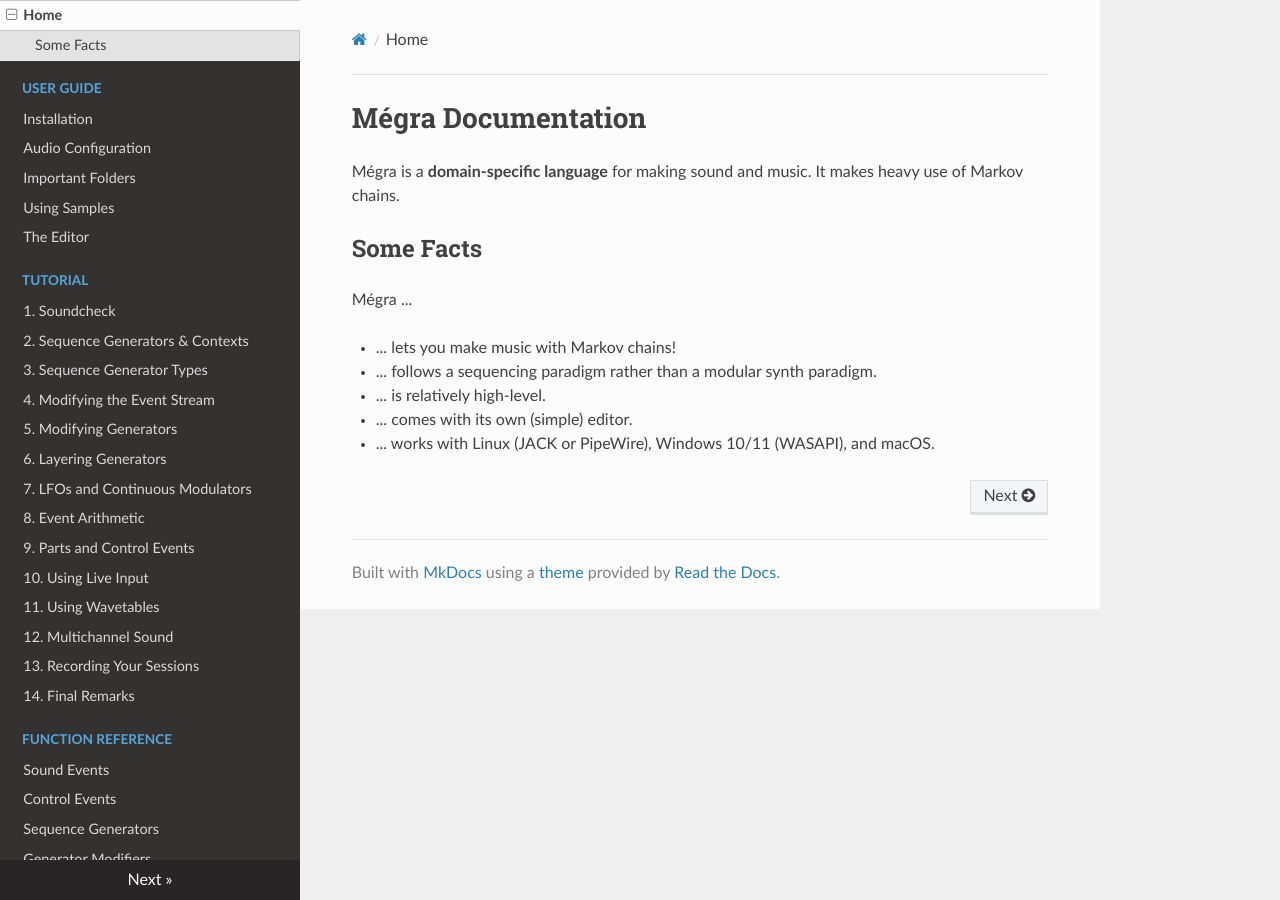
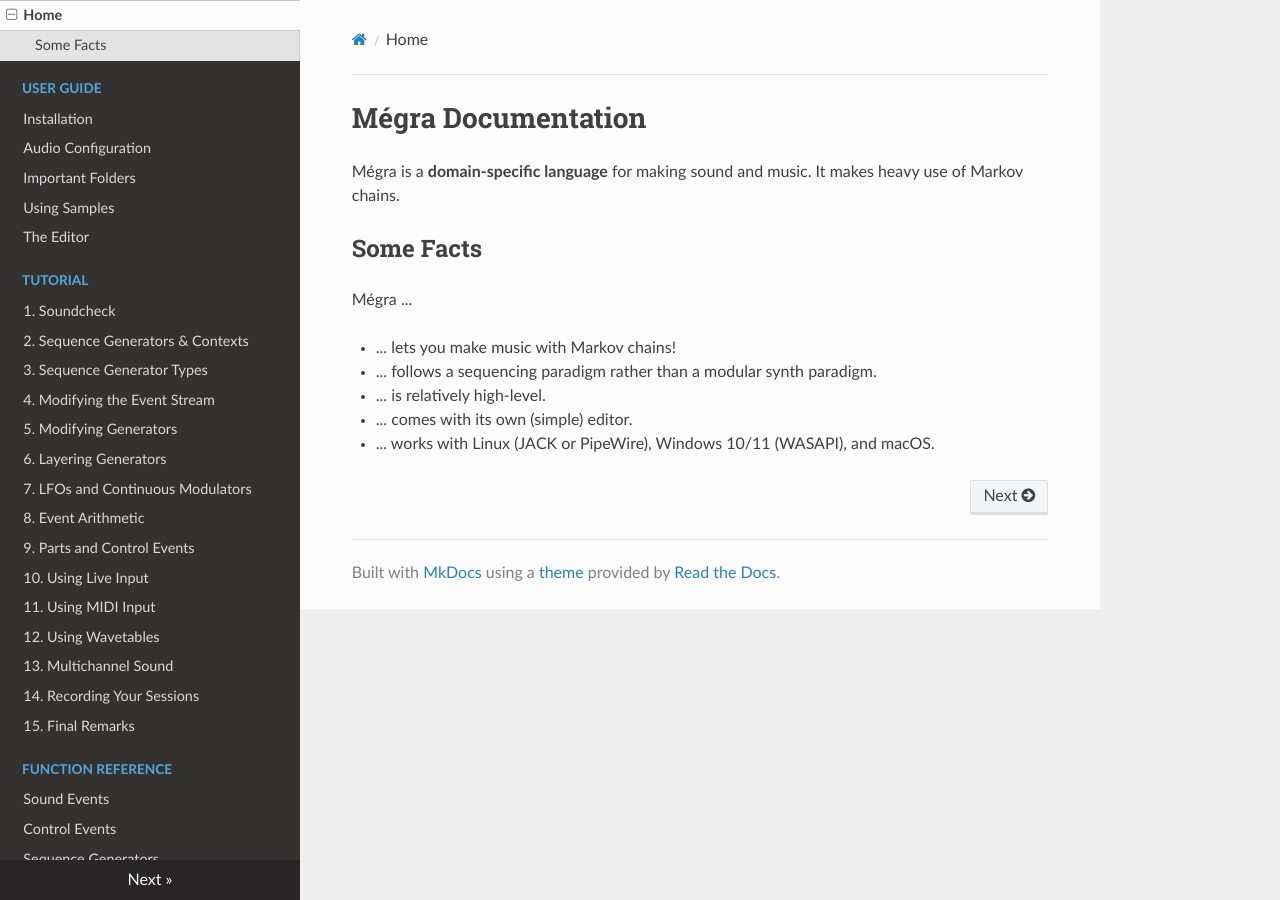
Before and after one commit to the-drunk-coder/megra-doc, an MkDocs documentation site: the page built from docs/index.md, in a window 1280 px wide. Built offline with MkDocs 1.6.1, drawn with Linux system fonts in a browser that asks for light colours; nearby versions of some CDN libraries.

Commit message:
add note about midi input

```diff
--- a/mkdocs.yml
+++ b/mkdocs.yml
@@ -19,10 +19,11 @@ nav:
         - '8. Event Arithmetic' : 'tutorial/event-arithmetic.md'
         - '9. Parts and Control Events' : 'tutorial/parts-and-control-events.md'
         - '10. Using Live Input' : 'tutorial/using-live-input.md'
-        - '11. Using Wavetables' : 'tutorial/using-wavetables.md'
-        - '12. Multichannel Sound' : 'tutorial/multichannel-sound.md'
-        - '13. Recording Your Sessions' : 'tutorial/recording.md'
-        - '14. Final Remarks' : 'tutorial/final-remarks.md'
+        - '11. Using MIDI Input' : 'tutorial/using-midi-input.md'
+        - '12. Using Wavetables' : 'tutorial/using-wavetables.md'
+        - '13. Multichannel Sound' : 'tutorial/multichannel-sound.md'
+        - '14. Recording Your Sessions' : 'tutorial/recording.md'
+        - '15. Final Remarks' : 'tutorial/final-remarks.md'
     - 'Function Reference' :
         - 'Sound Events' : 'function-reference/sound-events.md'
         - 'Control Events' : 'function-reference/control-events.md'
```
Also changed, not shown: docs/tutorial/using-midi-input.md (added, +20 -0 lines).
